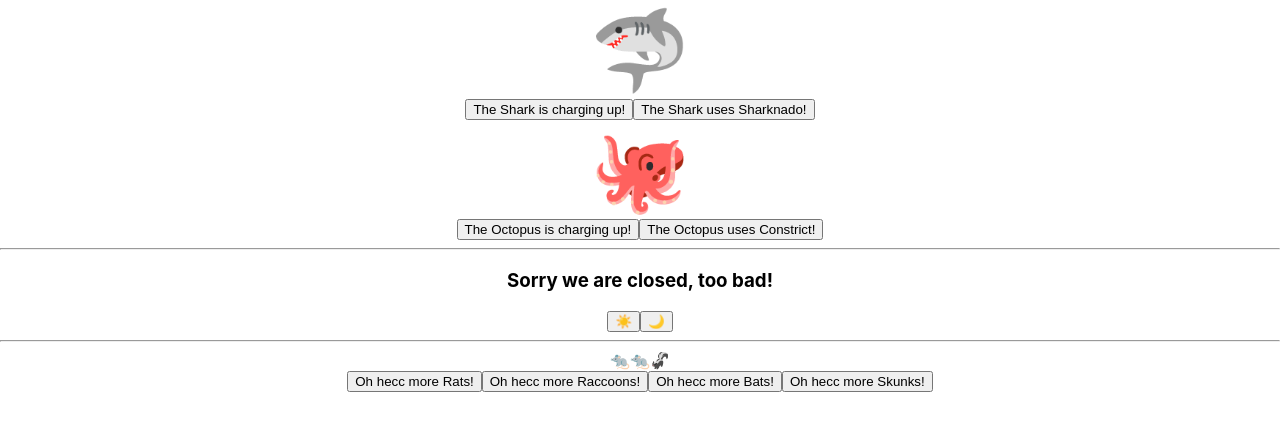
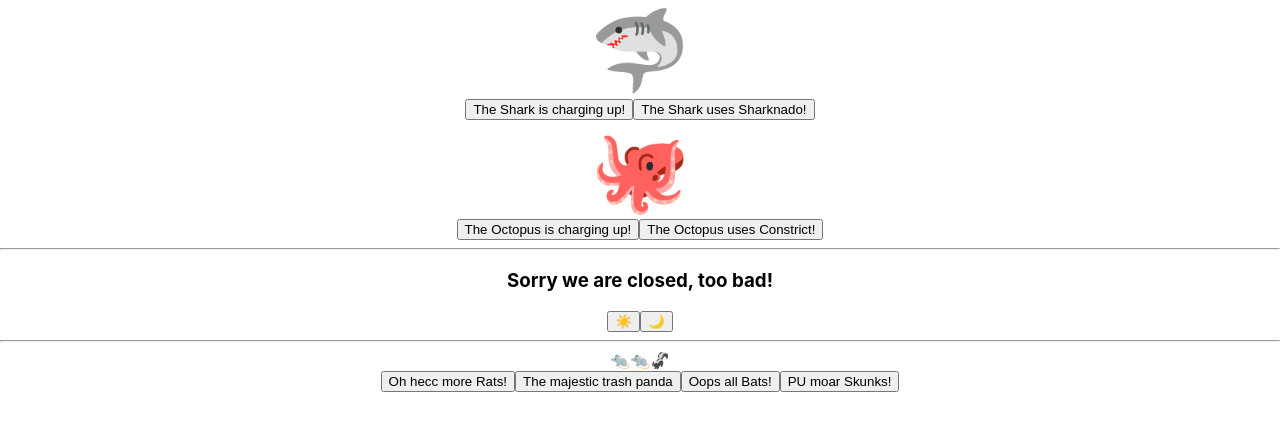
Before and after one commit to Kevin-Roney/busy-zooFS, a React (Create React App) app: page / in a window 1280 px wide. Shown: the top 430 px of the page. Built offline with nearby package versions, Linux system fonts and the light colour scheme.

Commit message:
changed up some of the text on the parade buttons

```diff
--- a/src/AnimalParade/AnimalParade.js
+++ b/src/AnimalParade/AnimalParade.js
@@ -29,9 +29,9 @@ export default function AnimalParade() {
         }
       </div>
       <button onClick={handleAddRat}>Oh hecc more Rats!</button>
-      <button onClick={handleAddRaccoon}>Oh hecc more Raccoons!</button>
-      <button onClick={handleAddBat}>Oh hecc more Bats!</button>
-      <button onClick={handleAddSkunk}>Oh hecc more Skunks!</button>
+      <button onClick={handleAddRaccoon}>The majestic trash panda</button>
+      <button onClick={handleAddBat}>Oops all Bats!</button>
+      <button onClick={handleAddSkunk}>PU moar Skunks!</button>
     </div>
   );
 }
```
